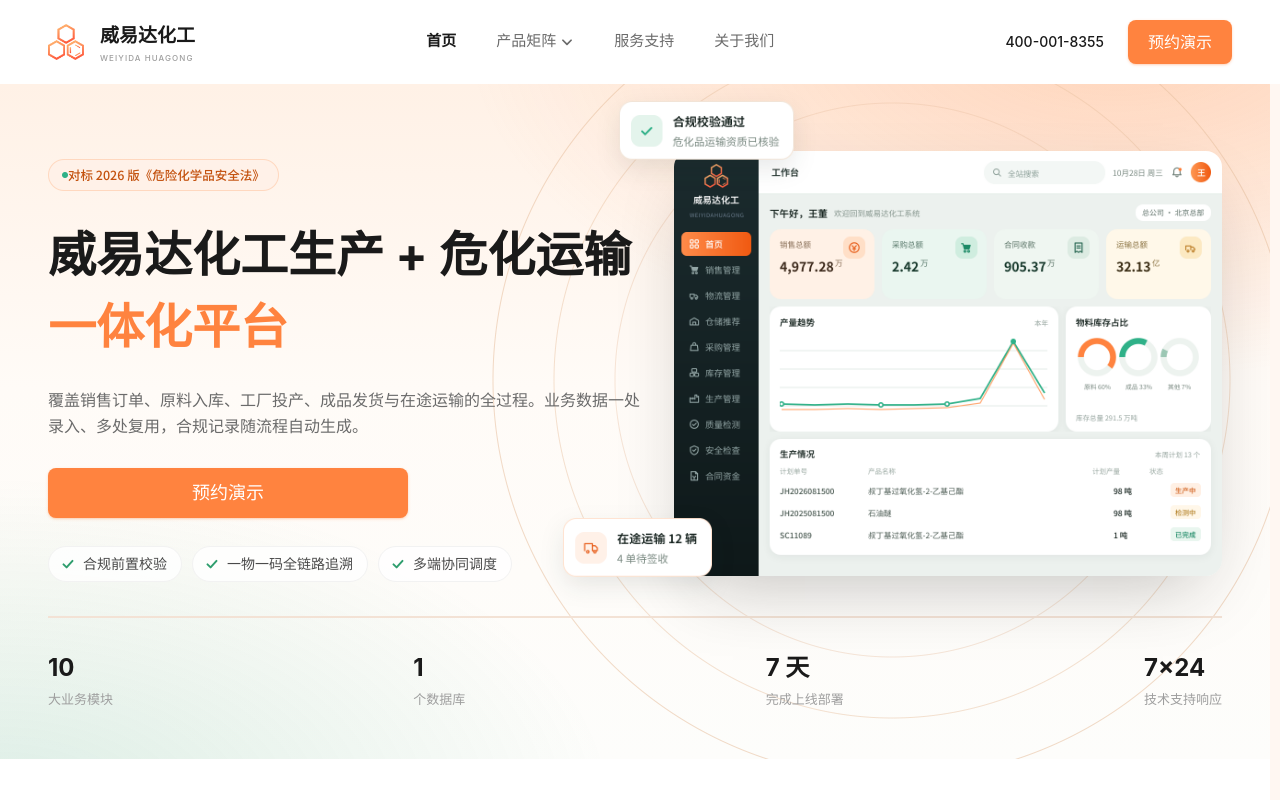
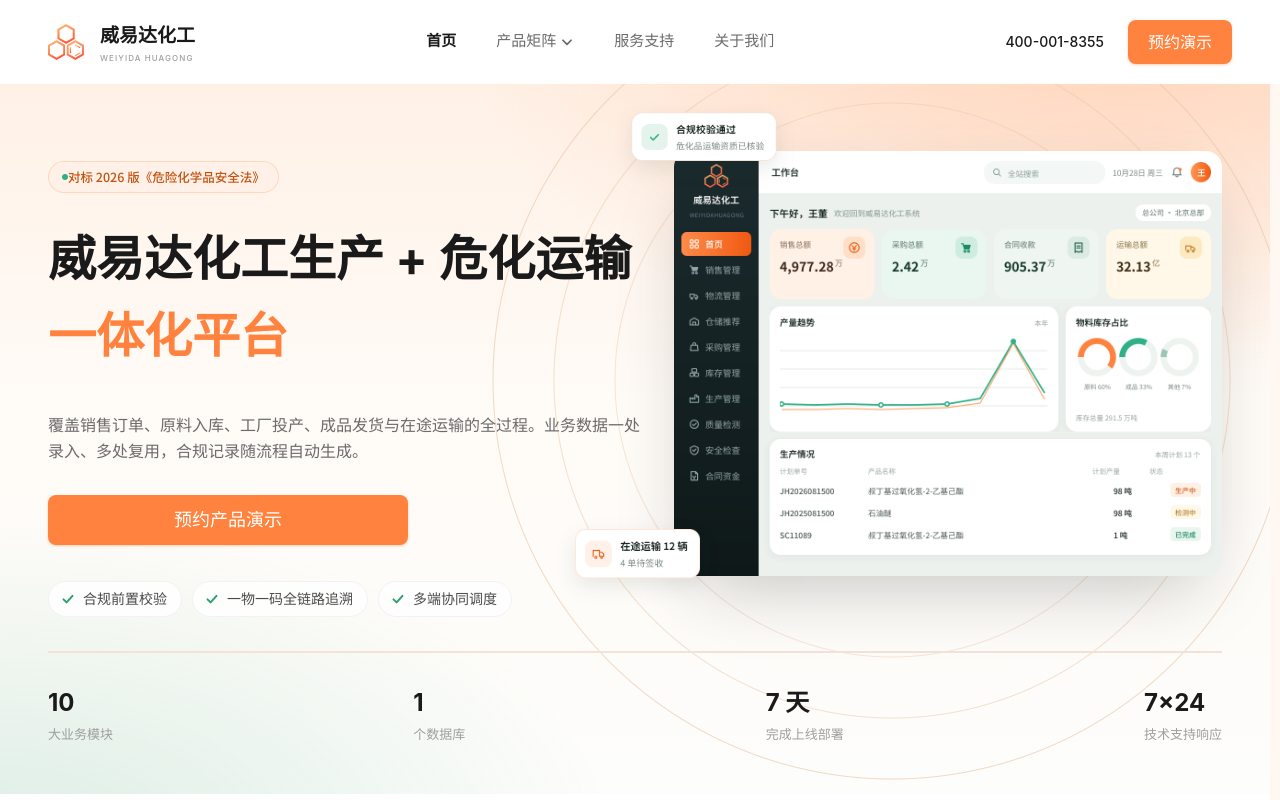
Before and after one commit to KaysonSugar/official-website, a Vue app: page / in a window 1280 px wide. Shown: the top 800 px of the page. Built offline with nearby package versions, Linux system fonts and the light colour scheme.

Commit message:
fix: 左列各段间距加大使底部与看板底齐平（胶囊底 614 vs 看板底 610）

```diff
--- a/src/components/sections/HeroSection.vue
+++ b/src/components/sections/HeroSection.vue
@@ -47,30 +47,31 @@ import dividerImg from '@/assets/home/images/hero-bottom-divider.png'
       <div
         class="grid items-start gap-[56px] pt-[40px] sm:pt-[48px] lg:grid-cols-[11fr_10fr] lg:gap-[24px] lg:pt-[67px]"
       >
-        <!-- 左列：胶囊 → 标题 → 说明 → 主按钮 → 三个卖点（整块 660×426）。
-             顶部比看板低 8px（实测 84 vs 77），用 mt-2 补齐 -->
-        <div class="lg:mt-[8px]">
+        <!-- 左列：胶囊 → 标题 → 说明 → 主按钮 → 三个卖点。
+             顶部比看板顶低 10px（lg:mt-[10px]）；各段间距在实测值基础上加大过，
+             让左列底部与看板底部齐平（实测胶囊底 614 vs 看板底 610，差 4px） -->
+        <div class="lg:mt-[10px]">
           <!-- 法规对标胶囊：素材 924×128，显示高 32px 时宽 231 ≈ 实测 236 -->
           <img :src="badgeImg" alt="对标 2026 版《危险化学品安全法》" class="h-8 w-auto" />
 
           <!-- 主标题：实测字号 48px（单字格高 45）、行距 73px → leading-[1.5]；
                第二行品牌橙 -->
           <h1
-            class="mt-[28px] text-[28px] font-bold leading-[1.35] text-ink-900 sm:text-4xl lg:text-[48px] lg:leading-[1.5]"
+            class="mt-[30px] text-[28px] font-bold leading-[1.35] text-ink-900 sm:text-4xl lg:text-[48px] lg:leading-[1.5]"
           >
             {{ siteConfig.hero.title }}
-            <span class="block text-brand-500">{{ siteConfig.hero.titleAccent }}</span>
+            <span class="block mt-[5px] text-brand-500">{{ siteConfig.hero.titleAccent }}</span>
           </h1>
 
           <!-- 说明：实测行宽约 590px（max-w-[37rem]）、行距 26px → leading-[1.65] -->
           <p
-            class="mt-[24px] max-w-[592px] text-[15px] leading-relaxed text-ink-600 lg:text-base lg:leading-[1.65]"
+            class="mt-[40px] max-w-[592px] text-[15px] leading-relaxed text-ink-600 lg:text-base lg:leading-[1.65]"
           >
             {{ siteConfig.hero.desc }}
           </p>
 
-          <!-- 主按钮：实测 358×50（覆盖 lg 尺寸的 py），下方 28px 接卖点胶囊 -->
-          <div class="mt-[28px]">
+          <!-- 主按钮：实测 358×50（覆盖 lg 尺寸的 py），下方 36px 接卖点胶囊 -->
+          <div class="mt-[30px]">
             <BaseButton
               :href="siteConfig.contact.ctaHref"
               size="lg"
@@ -82,7 +83,7 @@ import dividerImg from '@/assets/home/images/hero-bottom-divider.png'
 
           <!-- 三个卖点胶囊：白底半透明 + 细描边，对勾是纯线条绿勾（设计稿无圆底）。
                胶囊间距 10px、内边距 上7 左12 右14 -->
-          <ul class="mt-[28px] flex flex-wrap gap-[10px]">
+          <ul class="mt-[36px] flex flex-wrap gap-[10px]">
             <li
               v-for="feature in siteConfig.hero.features"
               :key="feature"
@@ -120,7 +121,7 @@ import dividerImg from '@/assets/home/images/hero-bottom-divider.png'
           <img
             :src="complianceImg"
             alt=""
-            class="absolute left-[-14.8%] top-[-17.8%] z-10 w-[41.4%] select-none"
+            class="absolute left-[-11.8%] top-[-14.09%] z-10 w-[34.4%] select-none"
           />
 
           <!-- 看板整图：圆角 + 大范围柔和投影，浮起来但不抢文案的注意力 -->
@@ -136,7 +137,7 @@ import dividerImg from '@/assets/home/images/hero-bottom-divider.png'
           <img
             :src="onTheWayImg"
             alt=""
-            class="absolute bottom-[-8.6%] left-[-25.1%] z-10 w-[36.8%] select-none"
+            class="absolute bottom-[-7.6%] left-[-22.1%] z-10 w-[30.8%] select-none"
           />
         </div>
       </div>
--- a/src/config/site.ts
+++ b/src/config/site.ts
@@ -214,7 +214,7 @@ export const siteConfig: SiteConfig = {
     title: '威易达化工生产 + 危化运输',
     titleAccent: '一体化平台',
     desc: '覆盖销售订单、原料入库、工厂投产、成品发货与在途运输的全过程。业务数据一处录入、多处复用，合规记录随流程自动生成。',
-    primaryCta: '预约演示',
+    primaryCta: '预约产品演示',
     features: ['合规前置校验', '一物一码全链路追溯', '多端协同调度'],
     stats: [
       { value: '10', label: '大业务模块' },
```
